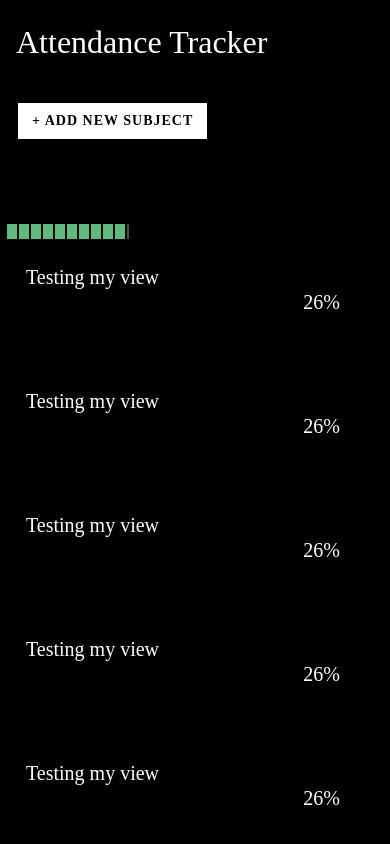
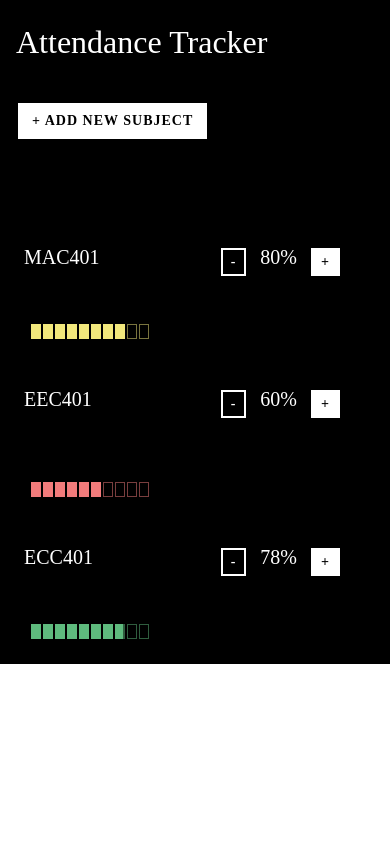
Before and after one commit to jalaj711/attendance-tracker, a React Native app: screen / in a window 390 px wide. Shown: the top 844 px of the page. Built offline with nearby package versions, Linux system fonts and the light colour scheme.

Commit message:
added state based functionality to subjectcard
Signed-off-by: Jalaj Kumar <96870071+jalaj711@users.noreply.github.com>

```diff
--- a/src/components/SubjectCard.tsx
+++ b/src/components/SubjectCard.tsx
@@ -1,15 +1,18 @@
 import {View, Text, StyleSheet} from 'react-native';
-import React from 'react';
+import React, {useState} from 'react';
+import ProgressBar from './ProgressBar';
+import StyledButton from './Button';
+import SubjectType from '../types/SubjectType';
 
 const styles = StyleSheet.create({
   container: {
     margin: 12,
     padding: 12,
-    borderRadius: 12,
     minHeight: 100,
-    borderWidth: 2,
     backgroundColor: '#000',
     color: '#fff',
+  },
+  head: {
     flexDirection: 'row',
     justifyContent: 'space-between',
   },
@@ -18,24 +21,92 @@ const styles = StyleSheet.create({
     color: '#fff',
     fontFamily: 'Menlo-Regular',
   },
+  message: {
+    maxWidth: '50%',
+    fontFamily: 'Menlo-Regular',
+  },
   percentage: {
     display: 'flex',
-    alignItems: 'center',
-    justifyContent: 'center',
+    // alignItems: 'center',
+    // justifyContent: 'center',
     paddingHorizontal: 24,
+    flexDirection: 'row',
+    gap: 12,
   },
 });
 
-export default function SubjectCard() {
+export default function SubjectCard(props: {
+  subject: SubjectType;
+  onClassAdd: (id: number) => any;
+  onClassRemove: (id: number) => any;
+}) {
+  const {subject} = props;
+  const percentage = Math.round(
+    (subject.classes_attended / subject.classes_total) * 100,
+  );
+  const [message, setMessage] = useState('');
+  const [color, setColor] = useState('');
+
+  React.useEffect(() => {
+    const colors = {
+      green: '#5eba7d',
+      red: '#f27c7c',
+      white: '#fff',
+      orange: '#f2d17c',
+      yellow: '#f2e87c',
+    };
+    if (percentage >= subject.target_level) {
+      if (
+        Math.round(
+          (subject.classes_attended / (subject.classes_total + 1)) * 100,
+        ) >= subject.target_level
+      ) {
+        setMessage('You can safely miss the next class!');
+        setColor(colors.green);
+      } else {
+        setMessage('You are on track but you cannot miss the next class!');
+        setColor(colors.yellow);
+      }
+    } else {
+      const more_classes = Math.round(
+        (subject.classes_total * subject.target_level -
+          100 * subject.classes_attended) /
+          (100 - subject.target_level),
+      );
+      setMessage(
+        'You are falling behind! Attend the next ' +
+          more_classes +
+          ' classes to get to safe level',
+      );
+      setColor(colors.red);
+    }
+  }, [subject, percentage]);
   return (
     <View style={[styles.container]}>
-      <View>
-        <Text style={styles.header}>Testing my view</Text>
-        <Text>Can miss the next class safely</Text>
+      <View style={styles.head}>
+        <Text style={styles.header}>{subject.title}</Text>
+        <View style={styles.percentage}>
+          <StyledButton
+            small
+            variant="outlined"
+            title="-"
+            onPress={() => props.onClassRemove(props.subject.id)}
+          />
+          <Text style={styles.header}>{percentage}%</Text>
+          <StyledButton
+            small
+            variant="contained"
+            title="+"
+            onPress={() => props.onClassAdd(props.subject.id)}
+          />
+        </View>
       </View>
-
-      <View style={styles.percentage}>
-        <Text style={styles.header}>26%</Text>
+      <Text style={styles.message}>{message}</Text>
+      <View style={{marginTop: 12, flexDirection: 'row'}}>
+        <ProgressBar percentage={percentage} bgColor={color} />
+        <Text style={[styles.message, {opacity: 0.6}]}>
+          {props.subject.classes_attended}/{props.subject.classes_total}
+        </Text>
       </View>
     </View>
   );
--- a/src/pages/index.tsx
+++ b/src/pages/index.tsx
@@ -5,31 +5,74 @@
  * @format
  */
 
-import React from 'react';
+import React, {useState} from 'react';
 import {ScrollView} from 'react-native';
 
 import SubjectCard from '../components/SubjectCard';
 import Header from '../components/Header';
-import ProgressBar from '../components/ProgressBar';
+import SubjectType from '../types/SubjectType';
 
 const blackBg = {
   backgroundColor: '#000',
 };
 
 function Index(): JSX.Element {
+  const [subjects, setSubjects] = useState<SubjectType[]>([
+    {
+      id: 0,
+      title: 'MAC401',
+      classes_attended: 4,
+      classes_total: 5,
+      target_level: 75,
+      warning_level: 80,
+    },
+    {
+      id: 1,
+      title: 'EEC401',
+      classes_attended: 3,
+      classes_total: 5,
+      target_level: 75,
+      warning_level: 80,
+    },
+    {
+      id: 2,
+      title: 'ECC401',
+      classes_attended: 31,
+      classes_total: 40,
+      target_level: 75,
+      warning_level: 80,
+    },
+  ]);
+
+  const handleClassAdd = (subj_id: number) => {
+    const subj = subjects.findIndex((s: SubjectType) => s.id === subj_id);
+    if (subj > -1) {
+      var subjs_copy = subjects.slice();
+      subjs_copy[subj].classes_attended += 1;
+      subjs_copy[subj].classes_total += 1;
+      setSubjects(subjs_copy);
+    }
+  };
+  const handleClassAbsent = (subj_id: number) => {
+    const subj = subjects.findIndex((s: SubjectType) => s.id === subj_id);
+    if (subj > -1) {
+      var subjs_copy = subjects.slice();
+      subjs_copy[subj].classes_total += 1;
+      setSubjects(subjs_copy);
+    }
+  };
   return (
     <>
       <Header />
-      <ProgressBar percentage={100} bgColor="#5eba7d" />
       <ScrollView style={blackBg}>
-        <SubjectCard />
-        <SubjectCard />
-        <SubjectCard />
-        <SubjectCard />
-        <SubjectCard />
-        <SubjectCard />
-        <SubjectCard />
-        <SubjectCard />
+        {subjects.map((subject, index) => (
+          <SubjectCard
+            subject={subject}
+            onClassAdd={handleClassAdd}
+            onClassRemove={handleClassAbsent}
+            key={index}
+          />
+        ))}
       </ScrollView>
     </>
   );
--- /dev/null
+++ b/src/types/SubjectType.ts
@@ -0,0 +1,8 @@
+export default interface SubjectType {
+  id: number;
+  title: string;
+  classes_attended: number;
+  classes_total: number;
+  target_level: number;
+  warning_level: number;
+}
```
